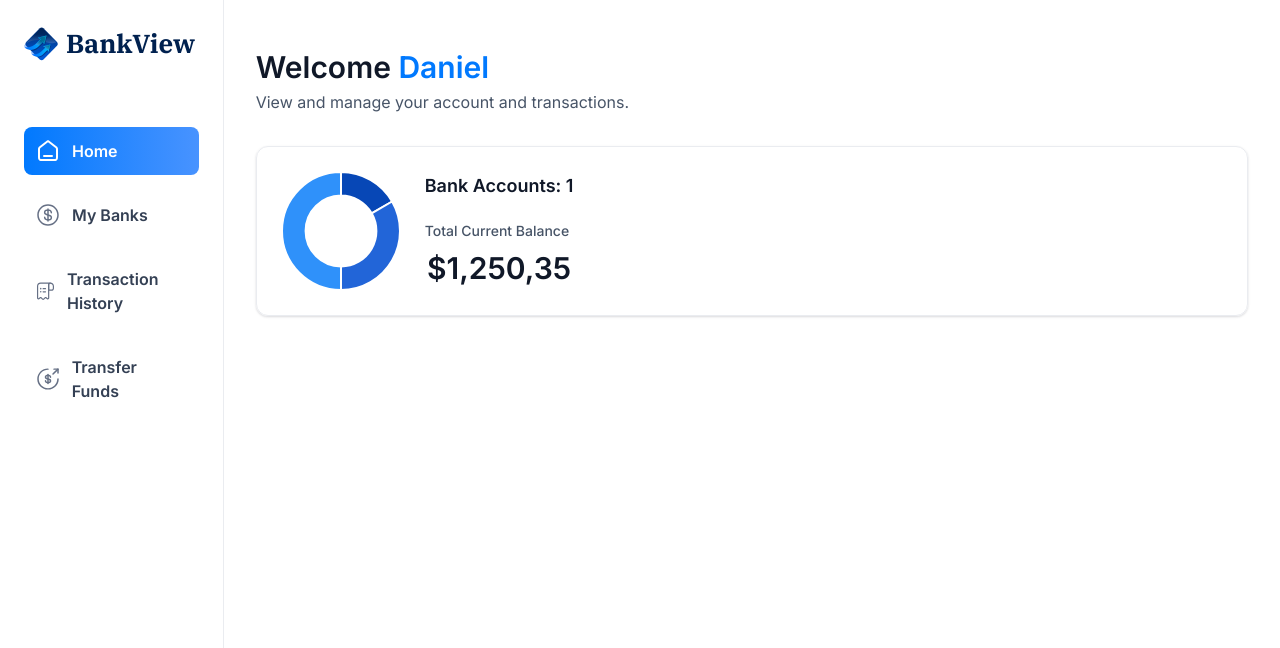
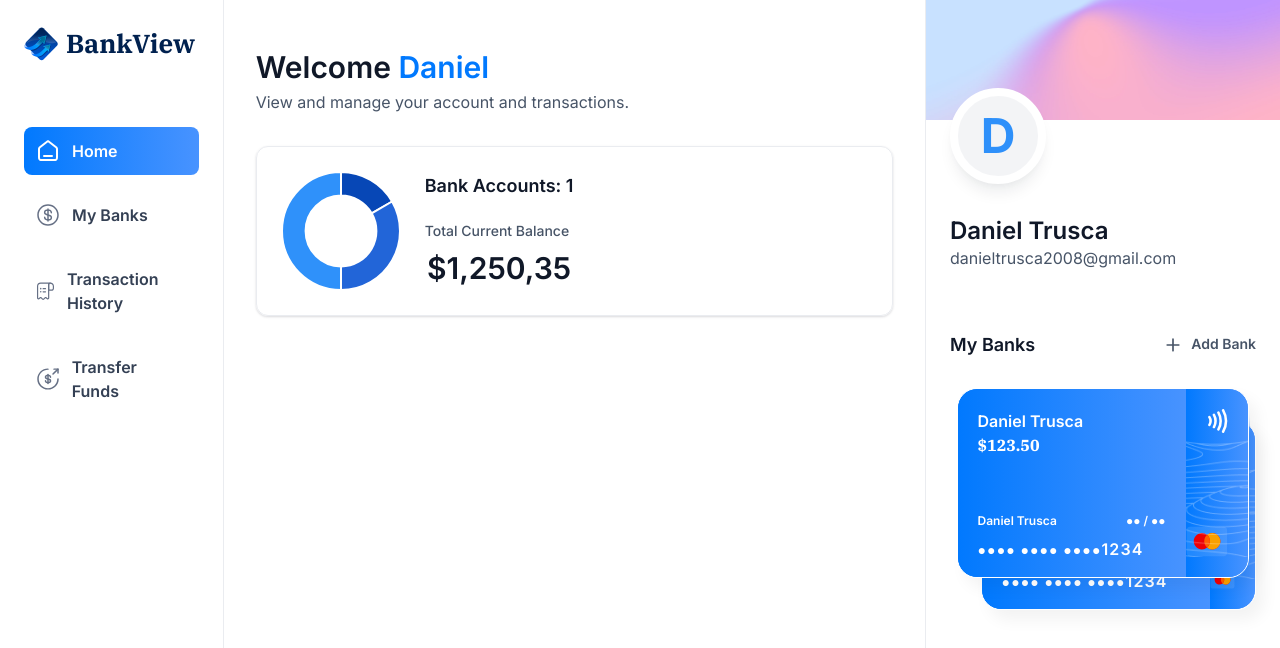
Before and after one commit to DanielTruscaV1/BankView, a Next.js app: page / in a window 1280 px wide. Shown: the top 648 px of the page. Built offline with nearby package versions, Linux system fonts and the light colour scheme.

Commit message:
Update V6.

```diff
--- a/app/(root)/page.tsx
+++ b/app/(root)/page.tsx
@@ -2,9 +2,10 @@ import React from 'react'
 
 import HeaderBox from "@/components/HeaderBox"
 import TotalBalanceBox from '@/components/TotalBalanceBox';
+import RightSidebar from '@/components/RightSidebar';
 
 const Home = () => {
-  const loggedIn = { firstName: "Daniel"};
+  const loggedIn = { firstName: "Daniel", lastName: "Trusca", email: "danieltrusca2008@gmail.com"};
 
   return (
     <section className="home">
@@ -23,6 +24,12 @@ const Home = () => {
           />
         </header>
       </div>
+
+      <RightSidebar
+        user={loggedIn}
+        transactions={[]}
+        banks={[{currentBalance: 123.50}, {currentBalance: 123.50}]}
+      />
     </section>
   )
 }
--- /dev/null
+++ b/components/BankCard.tsx
@@ -0,0 +1,64 @@
+import { formatAmount } from '@/lib/utils'
+import Link from 'next/link'
+import Image from 'next/image'
+import React from 'react'
+
+const BankCard = ({account, userName, showBalance = true}: CreditCardProps) => {
+  return (
+    <div className="flex flex-col">
+        <Link href='/' className="bank-card">
+            <div className="bank-card_content">
+                <div>
+                    <h1 className="text-16 font-semibold text-white">
+                        {account.name || userName}
+                    </h1>
+                    <p className="font-ibm-plex-serif font-black text-white">
+                        {formatAmount(account.currentBalance)}
+                    </p>
+                </div>
+                <article className="flex flex-col gap-2">
+                    <div className="flex justify-between">
+                        <h1 className="text-12 font-semibold text-white">
+                            {userName}
+                        </h1>
+                        <h2 className="text-12 font-semibold text-white">
+                        &#9679;&#9679; / &#9679;&#9679;
+                        </h2>
+                    </div>
+                    <p className='text-14 font-semibold tracking-[1.1px] text-white'>
+                        &#9679;&#9679;&#9679;&#9679;  &#9679;&#9679;&#9679;&#9679;  &#9679;&#9679;&#9679;&#9679;
+                        <span className="text-16">
+                            1234
+                        </span>
+                    </p>
+                </article>
+            </div>
+            <div className="bank-card_icon">
+                <Image
+                    src="/icons/Paypass.svg"
+                    width={20}
+                    height={20}
+                    alt="pay"
+                />
+                <Image
+                    src="/icons/mastercard.svg"
+                    width={45}
+                    height={32}
+                    alt="mastercard"
+                    className='ml-5'
+                />
+            </div>
+
+            <Image
+                src="/icons/lines.png"
+                width={316}
+                height={190}
+                alt="lines"
+                className='absolute top-0 left-0'
+            />
+        </Link>
+    </div>
+  )
+}
+
+export default BankCard
--- /dev/null
+++ b/components/RightSidebar.tsx
@@ -0,0 +1,73 @@
+import Link from 'next/link'
+import Image from 'next/image'
+import React from 'react'
+import BankCard from './BankCard'
+
+const RightSidebar = ({ user, transactions, banks}: RightSidebarProps) => {
+  return (
+    <aside className="right-sidebar">
+        <section className="flex flex-col pb-8">
+            <div className='profile-banner'/>
+            <div className="profile">
+                <div className="profile-img">
+                    <span className="text-5xl font-bold text-blue-500">{user.firstName[0]}</span>
+                </div>
+                <div className="profile-details">
+                    <h1 className="profile-name">
+                        {user.firstName} {user.lastName}
+                    </h1>
+                    <p className="profile-email">
+                        {user.email}
+                    </p>
+                </div>
+            </div>
+        </section>
+        <section className='banks'>
+            <div className='flex w-full justify-between'>
+                <h2 className="header-2">
+                    My Banks
+                </h2>
+                <Link href='/' className='flex gap-2'>
+                    <Image
+                        src="/icons/plus.svg"
+                        width={20}
+                        height={20}
+                        alt="plus"
+                    />
+                    <h2 className='text-14 font-semibold text-gray-600'>
+                        Add Bank
+                    </h2>
+                </Link>
+            </div>
+            {
+                banks?.length > 0 && (
+                    <div className="relative flex flex-1 flex-col items-center justify-center gap-5">
+                        <div className='relative z-10'>
+                            <BankCard
+                                key={banks[0].$id}
+                                account={banks[0]}
+                                userName={`${user.firstName} ${user.lastName}`}
+                                showBalance={false}
+                            />
+                        </div>
+                        {
+                            banks[1] && (
+                                <div className="absolute right-0 top-8 z-0 w-[90%]">
+                                    <BankCard
+                                        key={banks[1].$id}
+                                        account={banks[1]}
+                                        userName={`${user.firstName} ${user.lastName}`}
+                                        showBalance={false}
+                                    />
+                                </div>
+                            )
+                        }
+                    </div>
+                )
+            }
+        </section>
+    </aside>
+  )
+}
+
+export default RightSidebar
```
